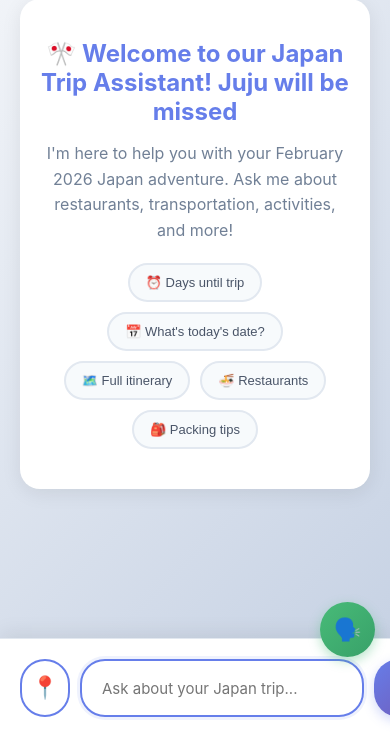
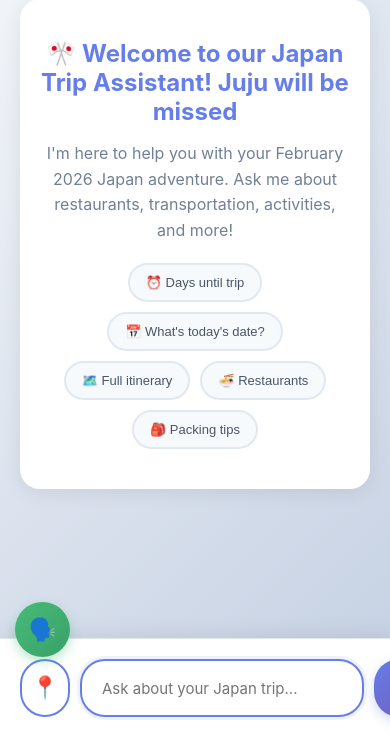
Before and after one commit to belindamak/japan-trip-chat, a Flask app: page / in a window 390 px wide; the page is wider, and only the part inside the window is pictured. Shown: the part 107-844 px from the top of that part. Run offline with Flask 3, Linux system fonts and the light colour scheme; the visitor is signed in with stand-in values (Sample User, id 1).

Commit message:
Update chat.html

```diff
--- a/templates/chat.html
+++ b/templates/chat.html
@@ -376,11 +376,10 @@
             box-shadow: 0 4px 12px rgba(102, 126, 234, 0.3);
         }
 
-        /* Translation Toggle Button */
         .translation-toggle-btn {
             position: fixed;
             bottom: 100px;
-            right: 20px;
+            left: 20px;  /* Changed from right to left */
             background: linear-gradient(135deg, #48bb78 0%, #38a169 100%);
             color: white;
             border: none;
@@ -410,7 +409,7 @@
         @media (max-width: 768px) {
             .translation-toggle-btn {
                 bottom: 80px;
-                right: 15px;
+                left: 15px;  /* Changed from right to left */
                 width: 55px;
                 height: 55px;
                 font-size: 22px;
```
